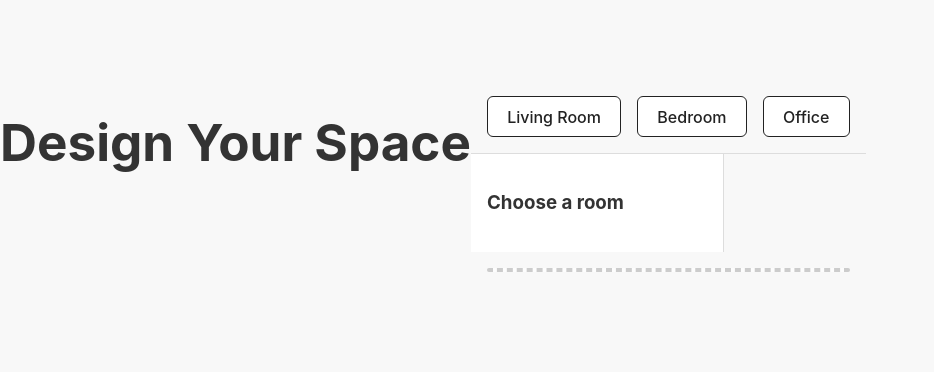
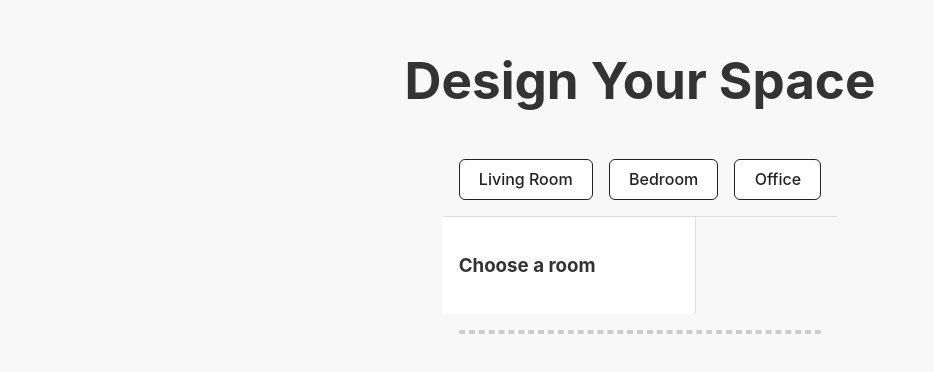
Before and after one commit to lavollmer/design-your-space, a React (Vite) app: page / in a window 1280 px wide. Shown: the part 216-588 px from the top of the page, without its empty margins (0-934 px from the left). Built offline with nearby package versions, Linux system fonts and the light colour scheme.

Commit message:
Debugging CSS styling

```diff
--- a/src/App.css
+++ b/src/App.css
@@ -1,5 +1,10 @@
 body {
+  display: flex;
+  flex-direction: column;
+  align-items: center;
+  justify-content: center;
   margin: 0;
+  padding: 0;
   font-family: 'Inter', sans-serif;
   background-color: #f8f8f8;
   color: #333;
@@ -47,7 +52,9 @@ h1, h2, h3 {
 
 .main-content {
   display: flex;
-  flex: 1;
+  flex-direction: column;
+  justify-content: center;
+  align-items: center;
   overflow: hidden;
 }
 
```
